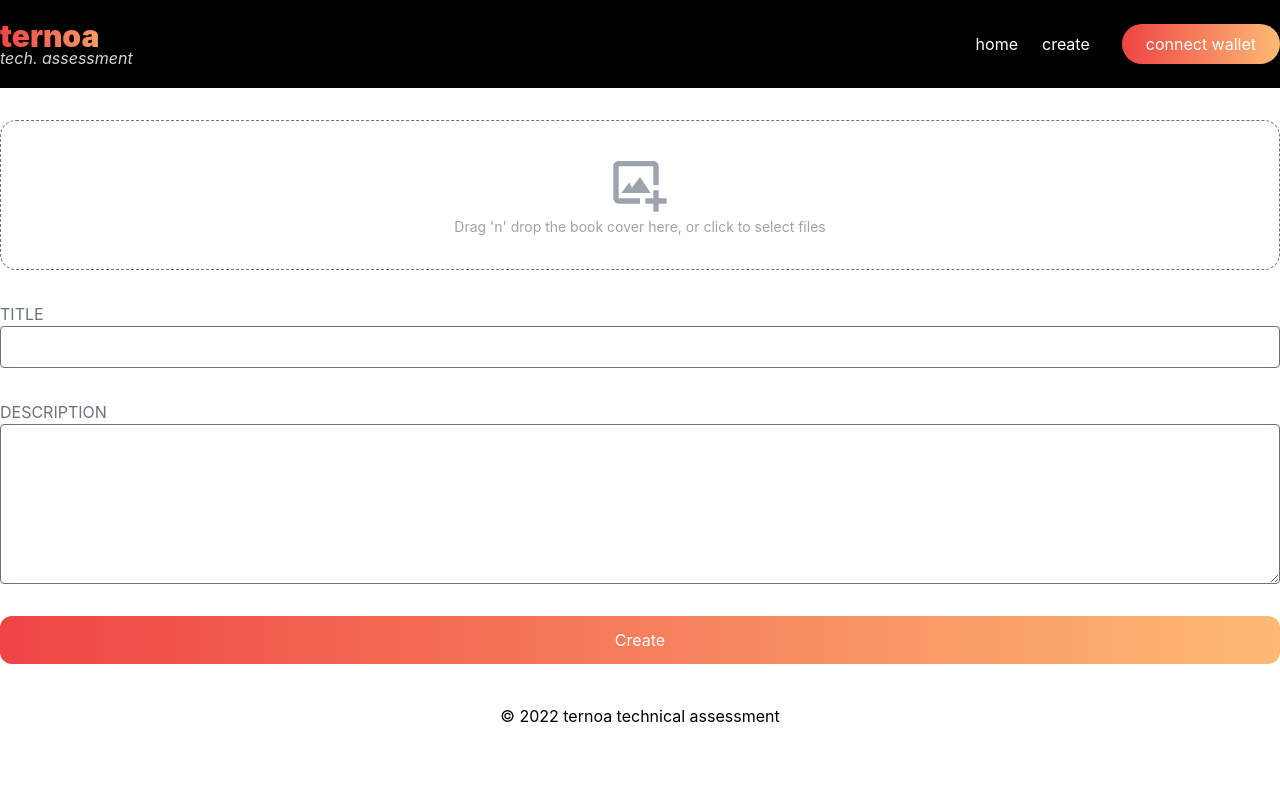
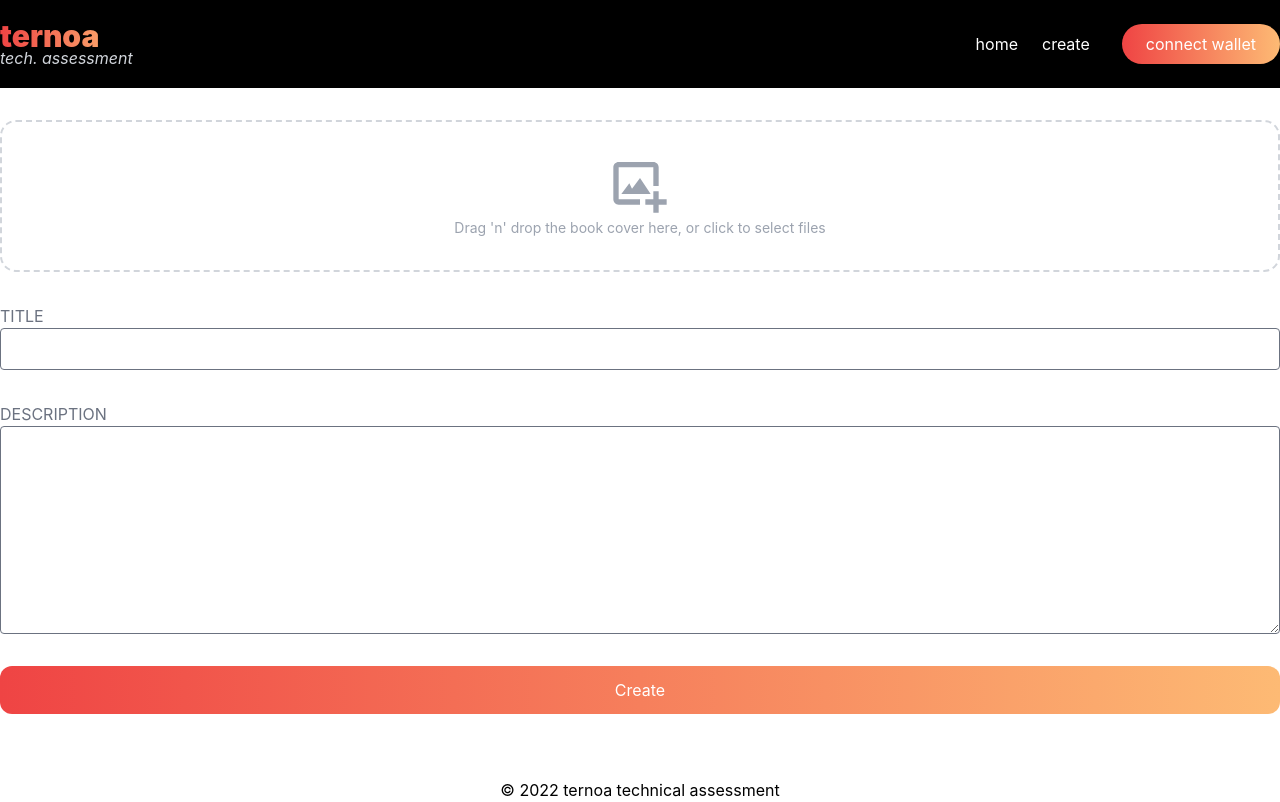
Before and after one commit to AjayiMike/ternoa-book-app, a Next.js app: page /item/create in a window 1280 px wide. Built offline with nearby package versions, Linux system fonts and the light colour scheme.

Commit message:
some adjustment to the create and edit page

```diff
--- a/components/Header.tsx
+++ b/components/Header.tsx
@@ -9,7 +9,7 @@ const Header:FC<Props> = ({openWalletModal}) => {
         <header className="bg-black text-white py-4">
             <div className="container mx-auto px-4 sm:px-0  flex justify-between items-center">
                 <Link href="/">
-                    <div>
+                    <div className="cursor-pointer">
                         <span className="block font-black text-3xl bg-clip-text text-transparent bg-gradient-to-r from-red-500 to-orange-300">
                             ternoa
                         </span>
--- a/pages/item/create.tsx
+++ b/pages/item/create.tsx
@@ -24,12 +24,12 @@ const CreateItem = () => {
         }
     });
     return (
-        <main className="min-h-fit container mx-auto mt-8 px-4 sm:px-0">
+        <main className="min-h-fit container mx-auto mt-8 px-4 sm:px-0 mb-16">
           <form>
-            <div {...getRootProps()} className="flex justify-center items-center border border-gray-500 border-dashed rounded-2xl py-8">
+            <div {...getRootProps()} className="flex justify-center items-center border-2 border-gray-300 border-dashed rounded-2xl py-8">
                 <input {...getInputProps()} />
                 {isDragActive ? (
-                    <p className="text-center text-sm text-gray-400">Drop the files here ...</p>
+                    <p className="text-center text-sm text-gray-400">Drop the file here ...</p>
                 ) : (
                   <div className="">
                     <BiImageAdd className="w-16 h-16 text-gray-400 block mx-auto" />
@@ -45,7 +45,7 @@ const CreateItem = () => {
               </div>
               <div className="mt-8">
                 <label htmlFor="description" className="block text-gray-500">DESCRIPTION</label>
-                <textarea id = "description" className="block w-full border border-gray-500 h-32 md:h-40 p-2 rounded" />
+                <textarea id = "description" className="block w-full border border-gray-500 h-32 md:h-40 lg:h-52 p-2 rounded" />
               </div>
               <div className="mt-8">
                 <button className="bg-gradient-to-r from-red-500 to-orange-300 p-3 rounded-xl text-white w-full">Create</button>
--- a/pages/item/edit/[id].tsx
+++ b/pages/item/edit/[id].tsx
@@ -24,9 +24,9 @@ const EditItem = () => {
       }
   });
   return (
-      <main className="min-h-fit container mx-auto mt-8 px-4 sm:px-0">
+      <main className="min-h-fit container mx-auto mt-8 px-4 sm:px-0 mb-16">
         <form>
-          <div {...getRootProps()} className="flex justify-center items-center border border-gray-500 border-dashed rounded-2xl py-8">
+          <div {...getRootProps()} className="flex justify-center items-center border border-gray-300 border-dashed rounded-2xl py-8">
               <input {...getInputProps()} />
               {isDragActive ? (
                   <p className="text-center text-sm text-gray-400">Drop the files here ...</p>
@@ -45,7 +45,7 @@ const EditItem = () => {
             </div>
             <div className="mt-8">
               <label htmlFor="description" className="block text-gray-500">DESCRIPTION</label>
-              <textarea id = "description" className="block w-full border border-gray-500 h-32 md:h-40 p-2 rounded" />
+              <textarea id = "description" className="block w-full border border-gray-500 h-32 md:h-40 lg:h-52 p-2 rounded" />
             </div>
             <div className="mt-8">
               <button className="bg-gradient-to-r from-red-500 to-orange-300 p-3 rounded-xl text-white w-full">Edit Book</button>
```
